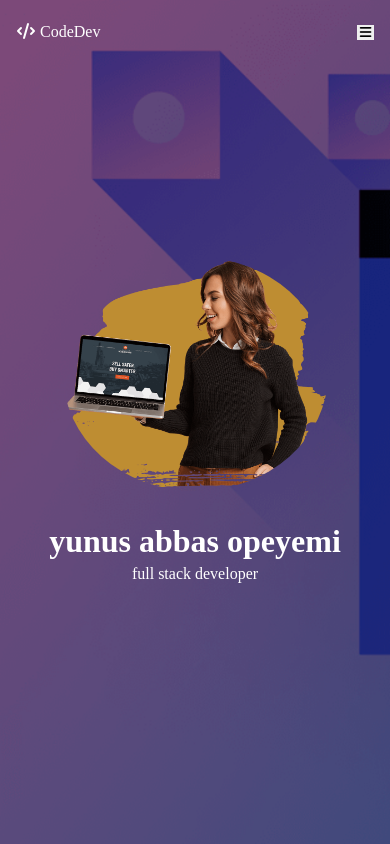
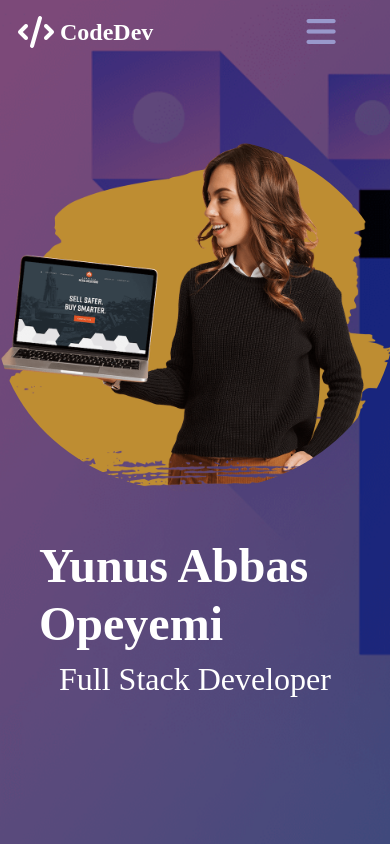
Before and after one commit to springboot20/personal-portfolio-site, a plain HTML site: page index.html in a window 390 px wide. Drawn offline with Linux system fonts and the light colour scheme; a web font is replaced by a local one.

Commit message:
index.html and style.css updated

```diff
--- a/css/style.css
+++ b/css/style.css
@@ -105,22 +105,22 @@ nav .nav-container {
     align-items: center;
 }
 
-@media screen and (max-width:768px) {
-    nav .nav-container .nav-menu-bar {
-        padding: 2rem 1rem 1rem 1rem;
-        position: fixed;
-        top: 0;
-        left: -100%;
-        width: 40%;
-        height: 100%;
-        z-index: 99;
-        background: var(--color-primary);
-        font-weight: 600;
-        border-radius: 0 0.7rem 0.7rem 0;
-    }
-
+.nav-logo a {
+    display: flex;
+    align-items: center;
+    justify-content: center;
 }
 
+.nav-logo a span.logo-name {
+    font-size: 1.5em;
+    margin-left: 4px;
+    font-weight: 600;
+}
+
+.nav-logo a span.fa {
+    font-size: 2em;
+    font-weight: bold;
+}
 
 nav ul li {
     position: relative;
@@ -149,6 +149,18 @@ nav ul li span.fa {
     line-height: 45px;
     transition: all 0.2s ease;
     text-align: center;
+}
+
+.nav-btn button.toggle-btn {
+    background: transparent;
+    padding: 2rem;
+    color: var(--color-bg4);
+}
+
+.nav-btn button.toggle-btn span {
+    font-size: 2.5em;
+    font-weight: 600;
+    cursor: pointer;
 }
 
 /* **************************** MAIN SECTION STYLING ***********/
@@ -193,3 +205,37 @@ main.hero-section .hero-container img.dev-img {
     border-radius: 50%;
     object-fit: contain;
 }
+
+main.hero-section .hero-container h2.dev-name {
+    font-size: 3em;
+    font-weight: 700;
+    text-transform: capitalize;
+}
+
+main.hero-section .hero-container p.dev-role {
+    font-size: 2em;
+    text-transform: capitalize;
+    font-weight: 500;
+}
+
+
+@media screen and (max-width:768px) {
+    nav .nav-container .nav-menu-bar {
+        padding: 2rem 1rem 1rem 1rem;
+        position: fixed;
+        top: 0;
+        left: -100%;
+        width: 40%;
+        height: 100%;
+        z-index: 99;
+        background: var(--color-primary);
+        font-weight: 600;
+        border-radius: 0 0.7rem 0.7rem 0;
+    }
+
+    main.hero-section .hero-container .dev-img-container {
+        height: 400px;
+        width: 400px;
+    }
+
+}
--- a/index.html
+++ b/index.html
@@ -50,9 +50,7 @@
                </div>
 
                <div class="nav-btn">
-                    <button type="button" class="btn">
-                         <span class="fa fa-bars"></span>
-                    </button>
+                    <button type="button" class="toggle-btn"><span class="fa fa-bars"></span></button>
                </div>
           </div>
      </nav>
```
